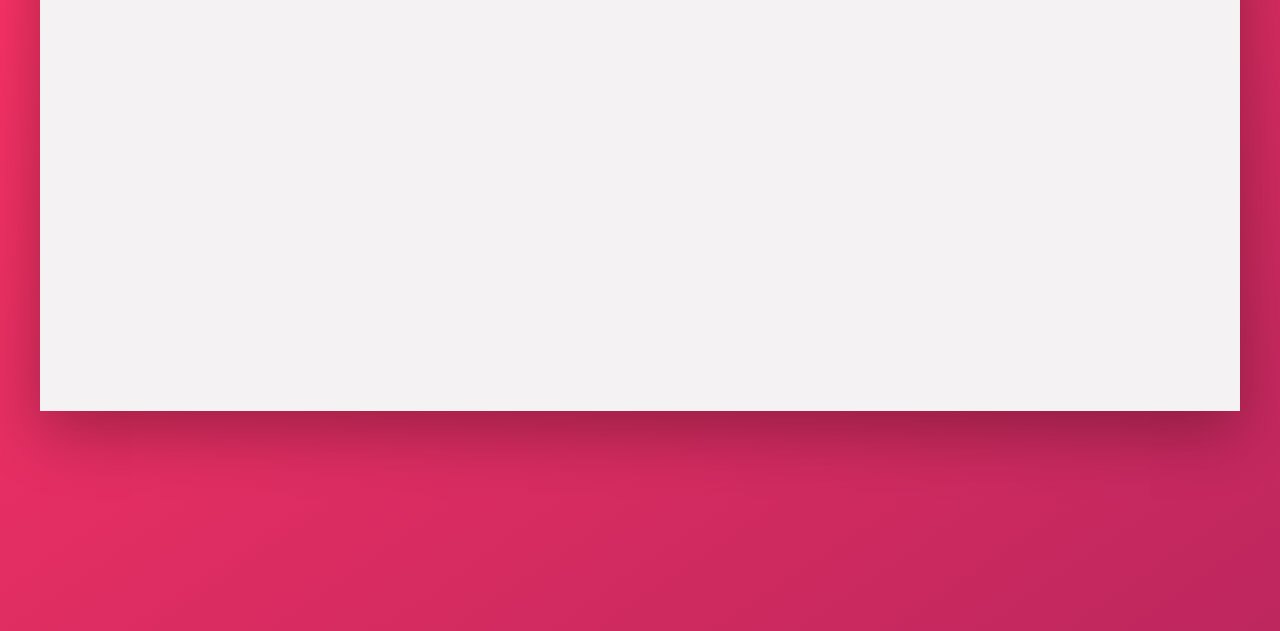
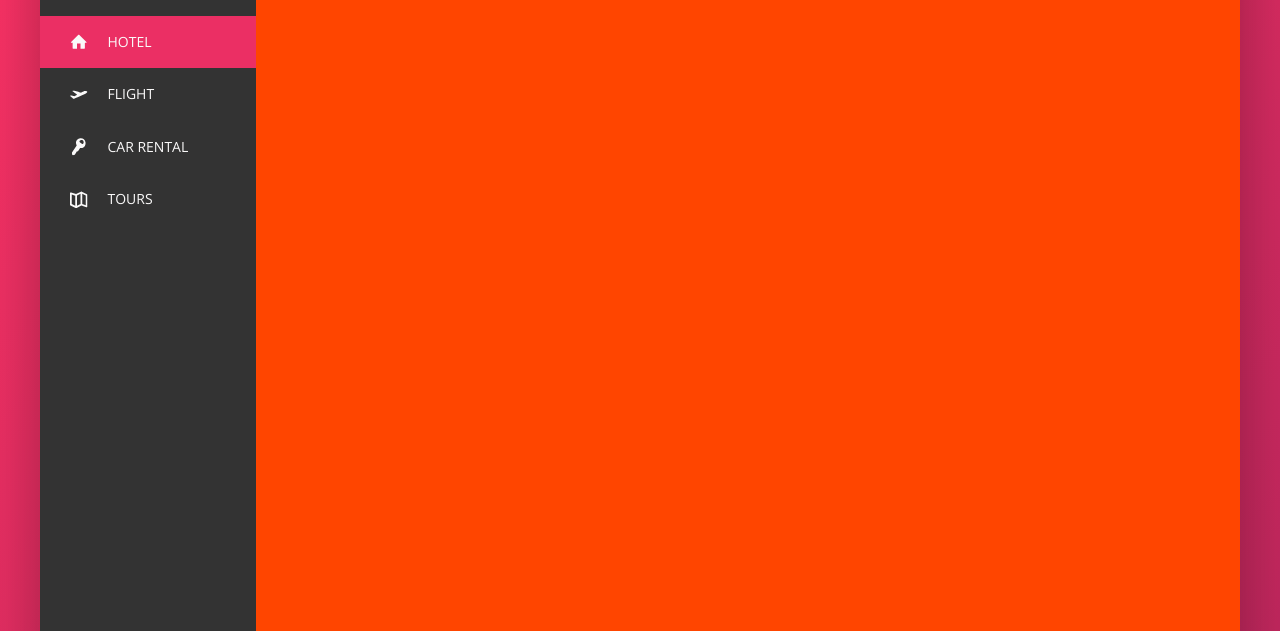
Before and after one commit to elavagni/Trillo, a website: page index.html in a window 1280 px wide. Shown: the part 169-800 px from the top of the page. Drawn offline with nearby package versions, Linux system fonts and the light colour scheme.

Commit message:
Styled side navigation, included icons and hover animation

```diff
--- a/index.html
+++ b/index.html
@@ -43,7 +43,41 @@
             </header>
             <div class="content">
                 <nav class="sidebar">
-
+                    <ul class="side-nav">
+                        <li class="side-nav__item side-nav__item--active">
+                            <a href="#" class="side-nav__link">
+                                <svg class="side-nav__icon">
+                                    <use xlink:href="img/sprite.svg#icon-home"></use>
+                                </svg>
+                                <span>Hotel</span>
+                            </a>
+                        </li>
+                        <li class="side-nav__item">
+                            <a href="#" class="side-nav__link">
+                                <svg class="side-nav__icon">
+                                    <use xlink:href="img/sprite.svg#icon-aircraft-take-off"></use>
+                                </svg>
+                                <span>Flight</span>
+                            </a>
+                        </li>
+                        <li class="side-nav__item">
+                            <a href="#" class="side-nav__link">
+                                <svg class="side-nav__icon">
+                                    <use xlink:href="img/sprite.svg#icon-key"></use>
+                                </svg>
+                                <span>Car rental</span>
+                            </a>
+                        </li>
+                        <li class="side-nav__item">
+                            <a href="#" class="side-nav__link">
+                                <svg class="side-nav__icon">
+                                    <use xlink:href="img/sprite.svg#icon-map"></use>
+                                </svg>
+                                <span>Tours</span>
+                            </a>
+                        </li>
+                    </ul>
+                    <div class="legal">&copy 2017 by trillo.  All rights reserved.</div>
                 </nav>
                 <main class="hotel-view">
                     Hotel View
--- a/sass/_components.scss
+++ b/sass/_components.scss
@@ -114,3 +114,72 @@
         margin-right: 1rem;
     }
 }
+
+///////////////////////////////////////////////////////
+//SIDE NAVIGATION
+.side-nav {
+
+    font-size:  1.4rem;
+    list-style: none;
+    margin-top: 3.5rem;
+
+    &__item {
+        position: relative;
+
+        &:not(::last-child) {
+            margin-bottom: .5rem;
+        }
+    }
+
+    &__item::before {
+        content: "";
+        position: absolute;
+        top: 0;
+        left: 0;
+        height: 100%;
+        width: 3px;
+        background-color: var(--color-primary);
+        transform: scaleY(0);
+        transition: transform .2s,
+                    width .4s cubic-bezier(1,0,0,1) .2s,
+                    background-color .1s;
+    }
+
+    &__item:hover::before,
+    &__item--active::before {
+        transform: scaleY(1);
+        width: 100%;
+    }
+
+    &__item:active::before {
+        background-color: var(--color-primary-light);
+    }
+
+    &__link:link,
+    &__link:visited{
+        color: var(--color-grey-light-1);
+        text-decoration: none;
+        text-transform: uppercase;
+        display: block;
+        padding: 1.5rem 3rem;
+        position: relative;
+        z-index: 10;
+
+        display: flex;
+        align-items: center;
+    }
+
+    &__icon {
+        width: 1.75rem;
+        height: 1.75rem;
+        margin-right: 2rem;
+        fill: currentColor;
+    }
+}
+
+.legal {
+    font-size: 1.2 rem;
+    color: var(--color-grey-light-4);
+    text-align: center;
+    padding: 2.5rem;
+}
--- a/sass/_layout.scss
+++ b/sass/_layout.scss
@@ -22,6 +22,10 @@
     background-color: var(--color-grey-dark-1);
 
     flex: 0 0 18%;
+
+    display: flex;
+    flex-direction: column;
+    justify-content: space-between;
 }
 
 .content {
@@ -30,7 +34,10 @@
 
 .hotel-view {
     background-color: #fff;
+
+    //test
     background-color: orangered;
+    height: 80rem;
 
     flex: 1;
 }
```
Also changed, not shown: css/style.css.
